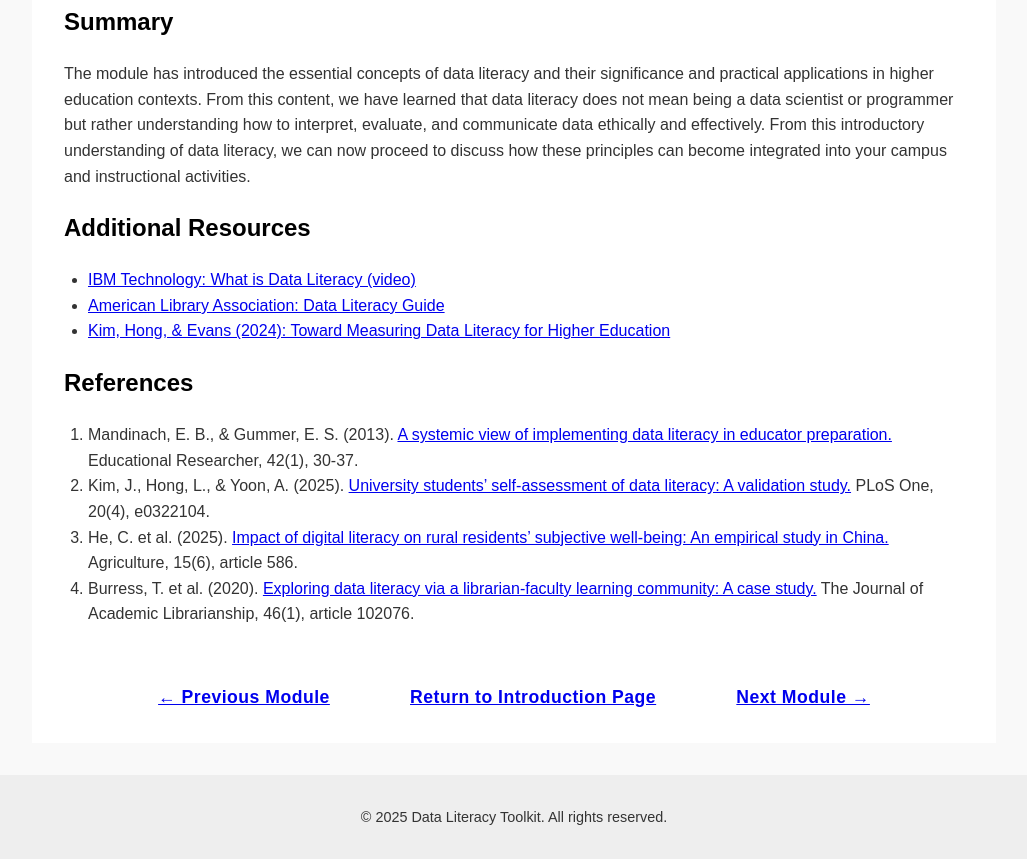
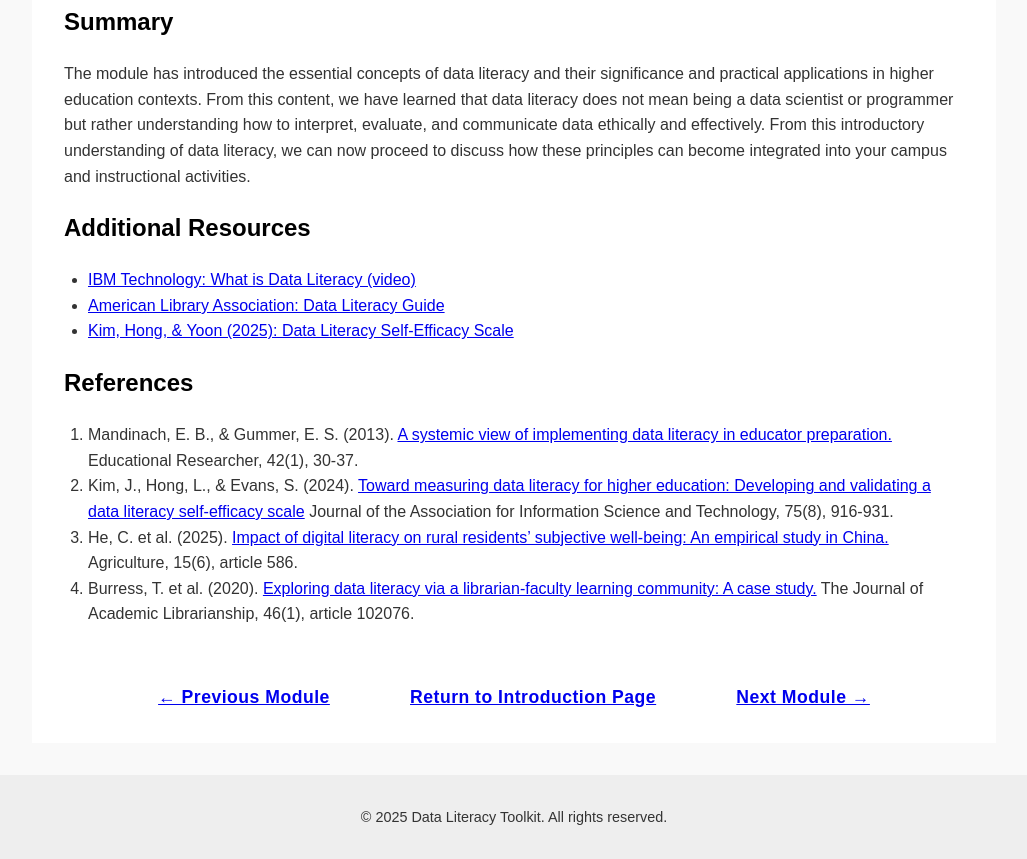
Before and after one commit to Data-Literacy-Toolkit/data-literacy-toolkit.github.io, a plain HTML site: page modules/dlmodule1.html in a window 1280 px wide. Shown: the part 2780-3639 px from the top of the page, without its empty margins (126-1153 px from the left). Drawn offline with Linux system fonts and the light colour scheme.

Commit message:
updaterefs

```diff
--- a/modules/dlmodule1.html
+++ b/modules/dlmodule1.html
@@ -99,7 +99,7 @@
       <ul>
         <li><a href="https://youtu.be/QcMzR1oFH20?si=G8UxwjiGHqYabk7k" target="_blank" rel="noopener noreferrer">IBM Technology: What is Data Literacy (video)</a></li>
         <li><a href="https://literacy.ala.org/data-literacy/" target="_blank" rel="noopener noreferrer">American Library Association: Data Literacy Guide</a></li>
-        <li><a href="https://doi.org/10.1002/asi.24934" target="_blank" rel="noopener noreferrer">Kim, Hong, & Evans (2024): Toward Measuring Data Literacy for Higher Education</a></li>
+        <li><a href="https://digital.library.unt.edu/ark:/67531/metadc2478439/" target="_blank" rel="noopener noreferrer">Kim, Hong, & Yoon (2025): Data Literacy Self-Efficacy Scale</a></li>
       </ul>
     </section>
 
@@ -107,7 +107,7 @@
       <h2>References</h2>
       <ol>
         <li id="ref1">Mandinach, E. B., & Gummer, E. S. (2013). <a href="https://doi.org/10.3102/0013189X12459803" target="_blank" rel="noopener noreferrer">A systemic view of implementing data literacy in educator preparation.</a> Educational Researcher, 42(1), 30-37.</li>
-        <li id="ref2">Kim, J., Hong, L., & Yoon, A. (2025). <a href="https://doi.org/10.1371/journal.pone.0322104" target="_blank" rel="noopener noreferrer">University students’ self-assessment of data literacy: A validation study.</a> PLoS One, 20(4), e0322104.</li>
+        <li id="ref2">Kim, J., Hong, L., & Evans, S. (2024). <a href="https://doi.org/10.1002/asi.24934" target="_blank" rel="noopener noreferrer">Toward measuring data literacy for higher education: Developing and validating a data literacy self-efficacy scale</a> Journal of the Association for Information Science and Technology, 75(8), 916-931.</li>
         <li id="ref3">He, C. et al. (2025). <a href="https://doi.org/10.3390/agriculture15060586" target="_blank" rel="noopener noreferrer">Impact of digital literacy on rural residents’ subjective well-being: An empirical study in China.</a> Agriculture, 15(6), article 586.</li>
         <li id="ref4">Burress, T. et al. (2020). <a href="https://doi.org/10.1016/j.acalib.2019.102076" target="_blank" rel="noopener noreferrer">Exploring data literacy via a librarian-faculty learning community: A case study.</a> The Journal of Academic Librarianship, 46(1), article 102076.</li>
       </ol>
```
